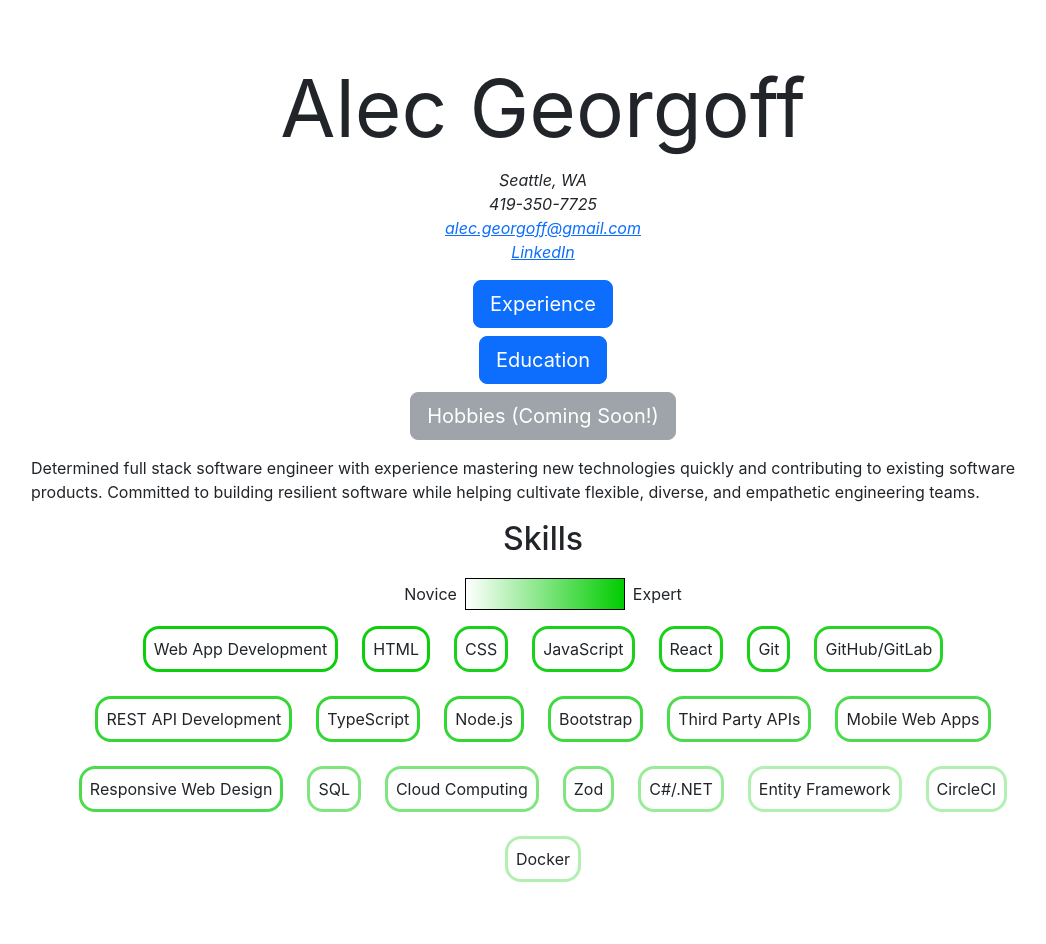
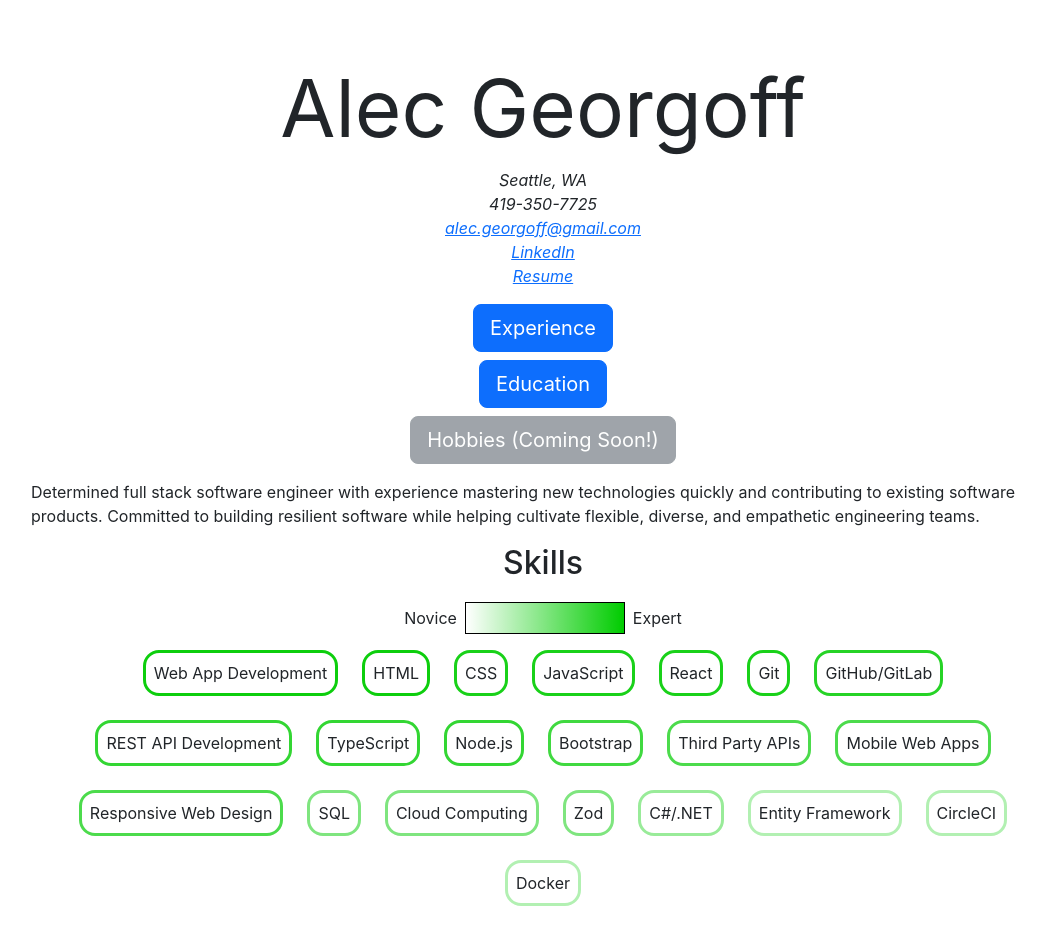
Before and after one commit to alec-georgoff/portfolio, a React (Create React App) app: page / in a window 1280 px wide. Shown: the top 944 px of the page, without its empty margins (97-1143 px from the left). Built offline with nearby package versions, Linux system fonts and the light colour scheme.

Commit message:
Add link to resume PDF.

```diff
--- /dev/null
+++ b/src/custom.d.ts
@@ -0,0 +1,4 @@
+declare module '*.pdf' {
+    const content: any;
+    export default content;
+}
--- a/src/routes/HomePage.tsx
+++ b/src/routes/HomePage.tsx
@@ -1,8 +1,10 @@
+/* eslint-disable @typescript-eslint/no-unsafe-assignment */
 import React from 'react';
 import { Stack } from 'react-bootstrap';
 import Button from 'react-bootstrap/Button';
 import { useNavigate } from 'react-router-dom';
 import SkillSection from '../components/SkillSection';
+import ResumePdf from '../documents/AlecGeorgoff_Resume.pdf';
 
 const HomePage = () => {
     const navigate = useNavigate();
@@ -20,6 +22,11 @@ const HomePage = () => {
                 </em>
                 <em>
                     <a href="https://linkedin.com/in/alecgeorgoff">LinkedIn</a>
+                </em>
+                <em>
+                    <a href={ResumePdf} target="_blank">
+                        Resume
+                    </a>
                 </em>
             </div>
             <div className="home-page-nav-buttons">
```
Also changed, not shown: 1 other file (tests, documents, lock files or other folders).
